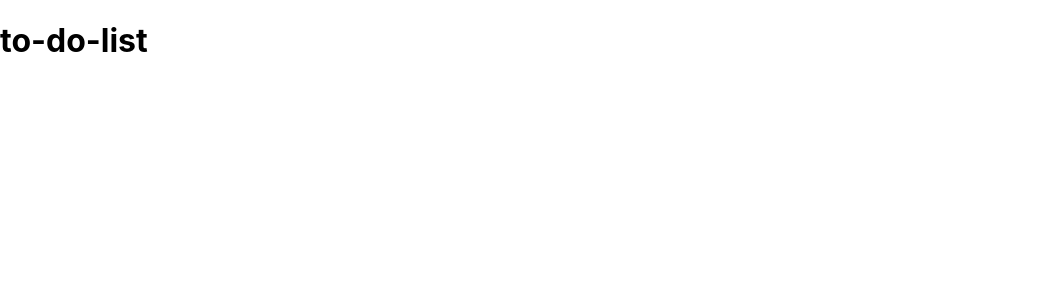
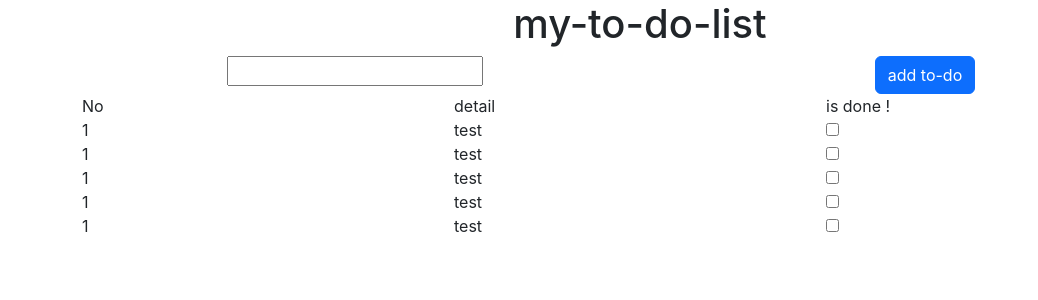
Before and after one commit to PakornPK/nextjs-todolist, a Next.js app: page / in a window 1280 px wide. Shown: the top 300 px of the page, without its empty margins (0-1038 px from the left). Built offline with nearby package versions, Linux system fonts and the light colour scheme.

Commit message:
add: components and create structure project

```diff
--- a/components/Button/Button.tsx
+++ b/components/Button/Button.tsx
@@ -1,3 +1,7 @@
-export default () => {
-
+export default (props: {btnText:string}) => {
+    return (
+        <>
+            <button className="btn btn-primary">{props.btnText}</button>
+        </>
+    )
 }
--- a/components/List/Item.tsx
+++ b/components/List/Item.tsx
@@ -1,3 +1,17 @@
 export default () => {
-
+    return (
+        <>
+            <div className="row">
+                <div className="col">
+                    1
+                </div>
+                <div className="col">
+                    test
+                </div>
+                <div className="col">
+                    <input type="checkbox" />
+                </div>
+            </div>
+        </>
+    )
 }
--- a/components/List/ItemList.tsx
+++ b/components/List/ItemList.tsx
@@ -1,3 +1,25 @@
+import Item from "./Item"
+
 export default () => {
-
+    const array = [...Array(5)]
+    return (
+        <>
+            <div className="row">
+                <div className="col">
+                    No
+                </div>
+                <div className="col">
+                    detail
+                </div>
+                <div className="col">
+                    is done !
+                </div>
+            </div>
+            <div className="row">
+                <ul>
+                   {array.map((el,i) => <li><Item key={i} /></li>)}
+                </ul>
+            </div>
+        </>
+    )
 }
--- a/components/Title/Title.tsx
+++ b/components/Title/Title.tsx
@@ -1,3 +1,7 @@
-export default () => {
-
+export default (props: {textTitle:string}) => {
+    return (
+        <>
+            <h1>{props.textTitle}</h1>
+        </>
+    )
 }
--- a/package.json
+++ b/package.json
@@ -12,6 +12,7 @@
     "@types/node": "18.11.9",
     "@types/react": "18.0.25",
     "@types/react-dom": "18.0.9",
+    "bootstrap": "^5.2.3",
     "eslint": "8.28.0",
     "eslint-config-next": "13.0.5",
     "next": "13.0.5",
--- a/pages/_app.tsx
+++ b/pages/_app.tsx
@@ -1,3 +1,4 @@
+import 'bootstrap/dist/css/bootstrap.css'
 import '../styles/globals.css'
 import type { AppProps } from 'next/app'
 
--- a/pages/index.tsx
+++ b/pages/index.tsx
@@ -1,7 +1,26 @@
+import Button from "../components/Button/Button"
+import Title from "../components/Title/Title"
+import List from "../components/List/ItemList"
+
 export default () => {
   return (
     <>
-      <h1>to-do-list</h1>
+      <div className="container">
+        <div className="row text-center">
+          <Title textTitle="my-to-do-list" />
+        </div>
+        <div className="row text-center">
+          <div className="col">
+            <input></input>
+          </div>
+          <div className="col">
+            <Button btnText="add to-do" />
+          </div>
+        </div>
+        <div className="row">
+          <List />
+        </div>
+      </div>
     </>
   )
 }
--- a/styles/globals.css
+++ b/styles/globals.css
@@ -15,6 +15,12 @@ a {
   box-sizing: border-box;
 }
 
+ul {
+  list-style-type: none; /* Remove bullets */
+  padding: 0; /* Remove padding */
+  margin: 0; /* Remove margins */
+}
+
 @media (prefers-color-scheme: dark) {
   html {
     color-scheme: dark;
```
Also changed, not shown: 1 other file (tests, documents, lock files or other folders).
